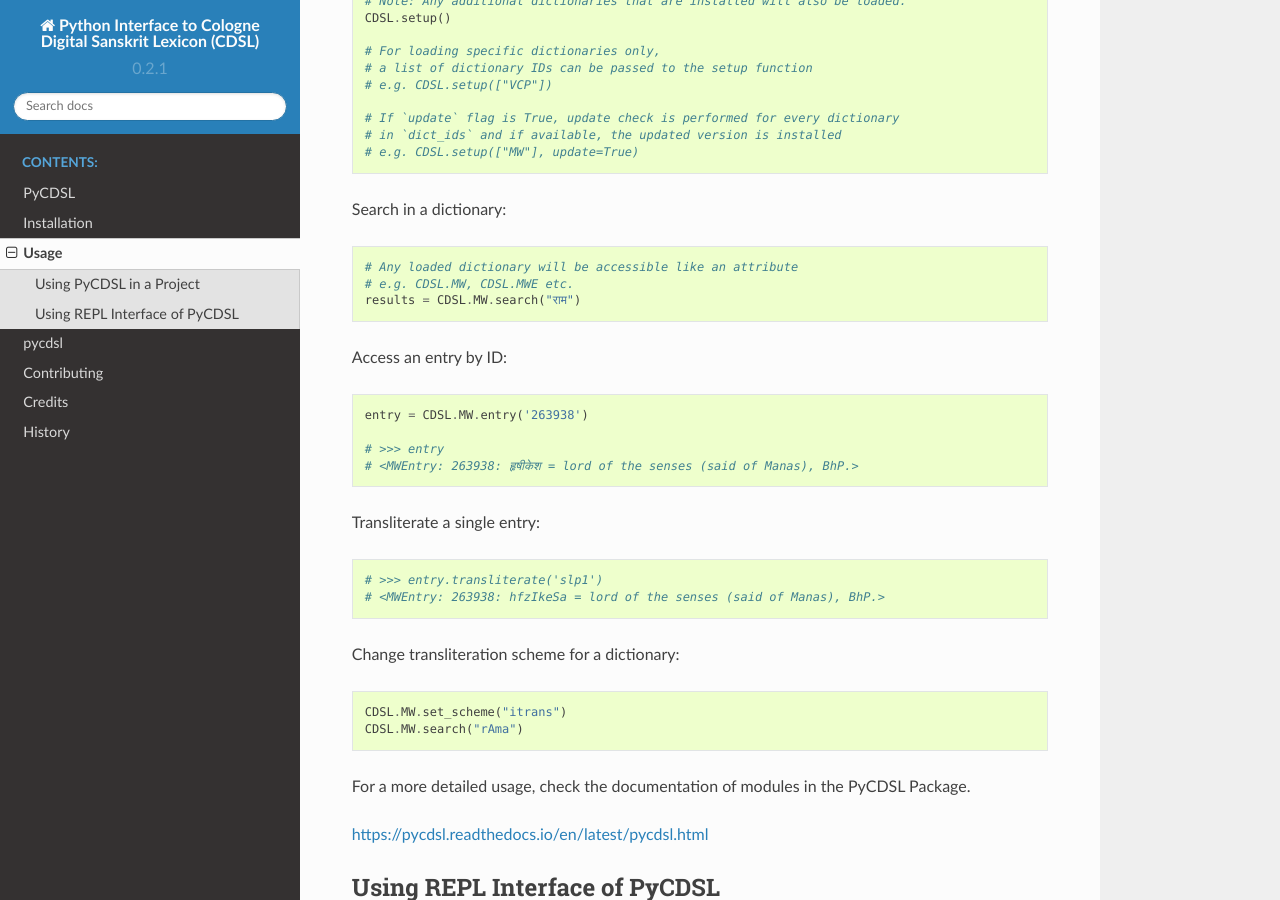
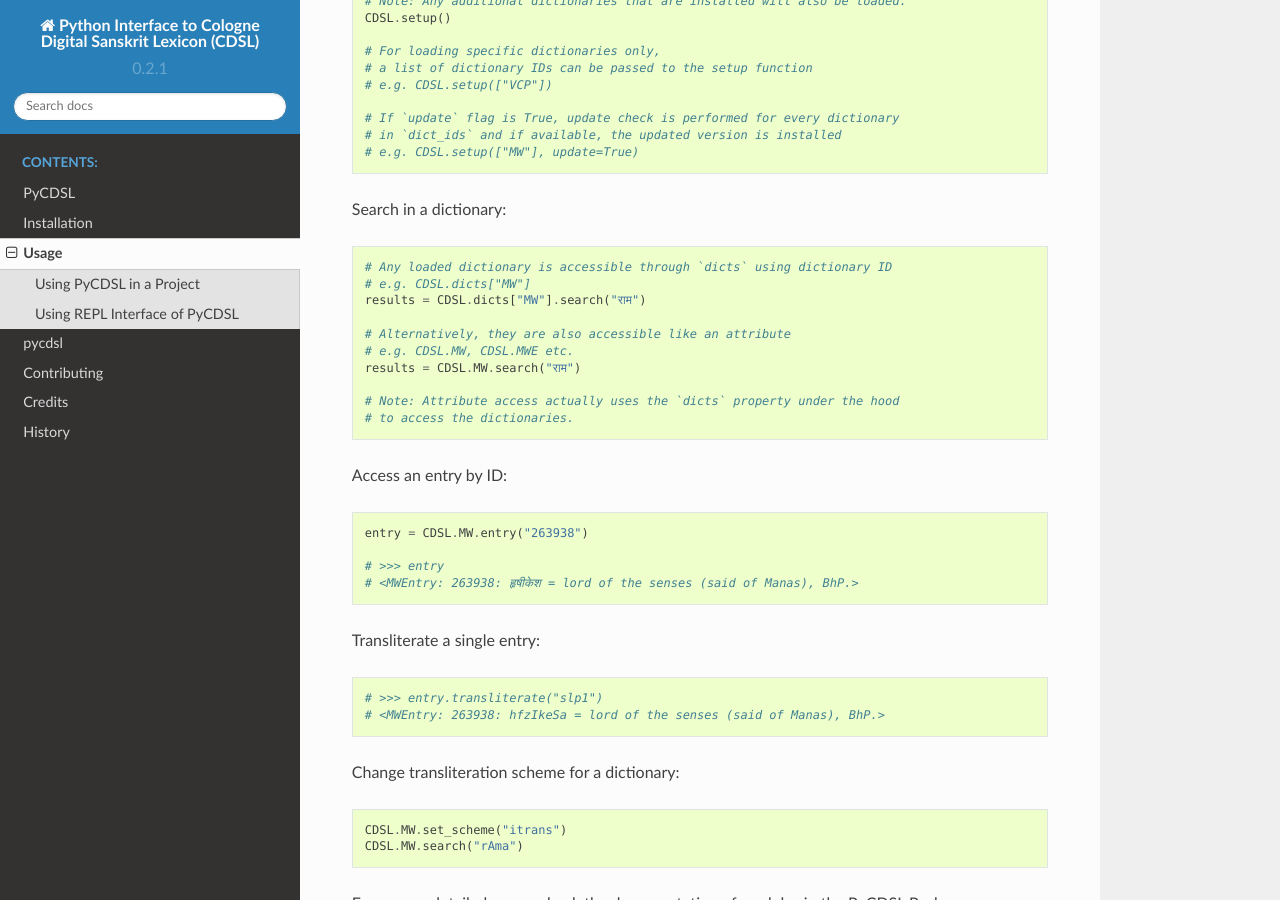
Before and after one commit to hrishikeshrt/PyCDSL, a Sphinx documentation site: the page built from docs/usage.rst, in a window 1280 px wide and 900 px high, scrolled down 721 px. Built offline with Sphinx 7.4.7 and the Read the Docs theme 2.0.0, drawn with Linux system fonts in a browser that asks for light colours.

Commit message:
documentation about dictionary access using  and dictionary id

```diff
--- a/docs/usage.rst
+++ b/docs/usage.rst
@@ -39,20 +39,27 @@ Setup default dictionaries (:code:`["MW", "MWE", "AP90", "AE"]`)::
 
 Search in a dictionary::
 
-    # Any loaded dictionary will be accessible like an attribute
+    # Any loaded dictionary is accessible through `dicts` using dictionary ID
+    # e.g. CDSL.dicts["MW"]
+    results = CDSL.dicts["MW"].search("राम")
+
+    # Alternatively, they are also accessible like an attribute
     # e.g. CDSL.MW, CDSL.MWE etc.
     results = CDSL.MW.search("राम")
 
+    # Note: Attribute access actually uses the `dicts` property under the hood
+    # to access the dictionaries.
+
 Access an entry by ID::
 
-    entry = CDSL.MW.entry('263938')
+    entry = CDSL.MW.entry("263938")
 
     # >>> entry
     # <MWEntry: 263938: हृषीकेश = lord of the senses (said of Manas), BhP.>
 
 Transliterate a single entry::
 
-    # >>> entry.transliterate('slp1')
+    # >>> entry.transliterate("slp1")
     # <MWEntry: 263938: hfzIkeSa = lord of the senses (said of Manas), BhP.>
 
 Change transliteration scheme for a dictionary::
```
Also changed, not shown: README.rst (+10 -3 lines).
